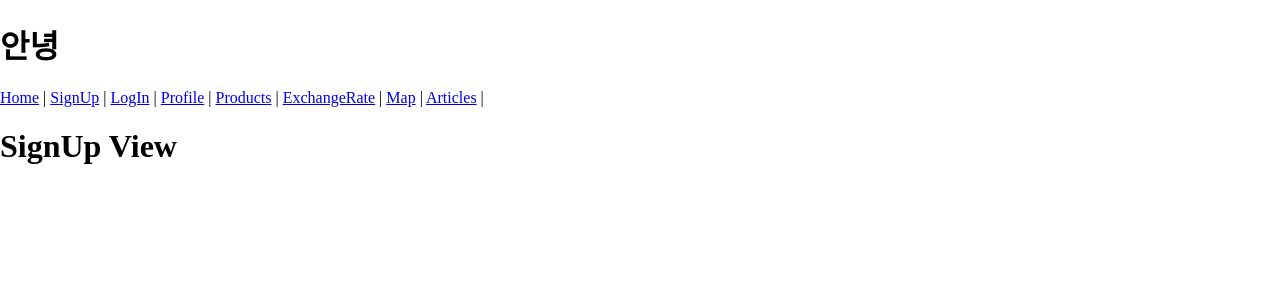
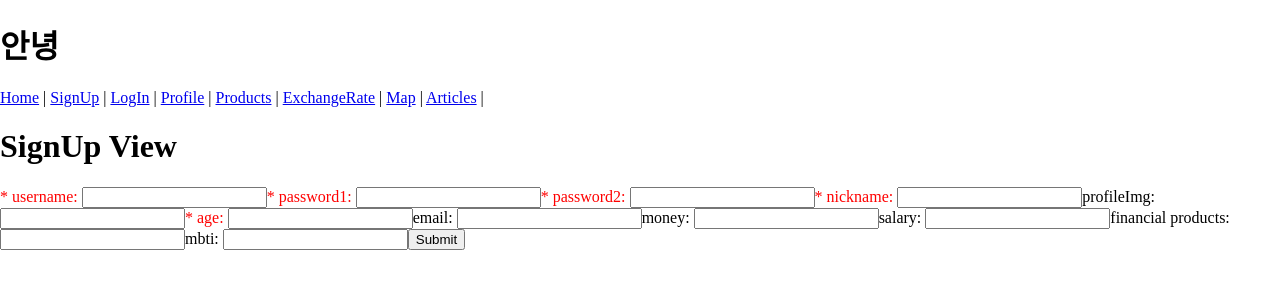
Before and after one commit to BuzzBucksBuddy/front-end, a Vue app in the folder front/: page /signup in a window 1280 px wide. Shown: the top 300 px of the page. Built offline with nearby package versions, Linux system fonts and the light colour scheme.

Commit message:
signup 미완

```diff
--- a/front/src/App.vue
+++ b/front/src/App.vue
@@ -1,5 +1,5 @@
 <template>
-  <div>
+  <div id="app">
     <h1>안녕</h1>
     <h3 v-if="loginStore.isLogin">로그인되어있음</h3>
     <nav>
@@ -19,8 +19,10 @@
 <script setup>
 import { RouterLink, RouterView } from 'vue-router'
 import { useLoginStore } from '@/stores/login'
+import { ref, onMounted } from 'vue'
 
 const loginStore = useLoginStore()
+
 
 </script>
 
--- a/front/src/views/ArticleUpdateView.vue
+++ b/front/src/components/ExchangeRateNews.vue
@@ -1,6 +1,6 @@
 <template>
   <div>
-    <h1>Article Update View</h1>
+    <h1>Exchange Rate News</h1>
   </div>
 </template>
 
--- a/front/src/router/index.js
+++ b/front/src/router/index.js
@@ -1,4 +1,5 @@
 import { createRouter, createWebHistory } from 'vue-router'
+import { useLoginStore } from '@/stores/login'
 import HomeView from '@/views/HomeView.vue'
 import SignUpView from '@/views/SignUpView.vue'
 import ProfileView from '@/views/ProfileView.vue'
@@ -78,4 +79,18 @@ const router = createRouter({
   ]
 })
 
+
+router.beforeEach((to, from) => {
+  const store = useLoginStore()
+  // if (to.name === 'ArticleView' && !store.isLogin) {
+  //   window.alert('로그인이 필요합니다.')
+  //   return {name: 'LogIn'}
+  // }
+  if ((to.name === 'SignUp' || to.name === 'LogIn') && (store.isLogin)) {
+    window.alert('이미 로그인 했습니다.')
+    return {name: 'Home'}
+  }
+})
+
+
 export default router
--- /dev/null
+++ b/front/src/stores/signup.js
@@ -0,0 +1,38 @@
+import { ref, computed } from 'vue'
+import { defineStore } from 'pinia'
+import { useRouter } from 'vue-router'
+import axios from 'axios'
+
+export const useSignupStore = defineStore('signup', () => {
+  const router = useRouter()
+  const API_URL = 'http://127.0.0.1:8000'
+
+  const signUp = function (payload) {
+    axios({
+      method: 'post',
+      url: `${API_URL}/dj-rest-auth/registration/`,
+      data: {
+        username: payload.username,
+        password1: payload.password1,
+        password2: payload.password2,
+        nickname: payload.nickname,
+        // profile_thumbnail: payload.profileImg,
+        age: payload.age,
+        // email: payload.email,
+        // money: payload.money,
+        // salary: payload.salary,
+        // financial_products: payload.financialProducts,
+        // mbti: payload.mbti,
+      }
+    })
+      .then((res) => {
+        console.log(res)
+      })
+      .catch((err) => {
+        console.log(err)
+      })
+  }
+
+
+  return { API_URL, signUp }
+}, { persist: true })
--- a/front/src/views/SignUpView.vue
+++ b/front/src/views/SignUpView.vue
@@ -1,10 +1,74 @@
 <template>
   <div>
     <h1>SignUp View</h1>
+    <form @submit.prevent="signUp">
+      <!--사용정보-->
+      <label for="username" style="color: red;">* username: </label>
+      <input type="text" id="username" v-model.trim="username">
+      <label for="password1" style="color: red;">* password1: </label>
+      <input type="text" id="password1" v-model.trim="password1">
+      <label for="password2" style="color: red;">* password2: </label>
+      <input type="text" id="password2" v-model.trim="password2">
+
+      <!--개인정보-->
+      <label for="nickname" style="color: red;">* nickname: </label>
+      <input type="text" id="nickname" v-model.trim="nickname">
+      <label for="profile-img">profileImg: </label>
+      <input type="text" id="profile-img" v-model.trim="profileImg">
+      <label for="age" style="color: red;">* age: </label>
+      <input type="text" id="age" v-model.trim="age">
+      <label for="email">email: </label>
+      <input type="text" id="email" v-model.trim="email">
+
+      <!--개인화 요소-->
+      <label for="money">money: </label>
+      <input type="text" id="money" v-model.trim="money">
+      <label for="salary">salary: </label>
+      <input type="text" id="salary" v-model.trim="salary">
+      <label for="financial-products">financial products: </label>
+      <input type="text" id="financial-products" v-model.trim="financialProducts">
+      <label for="mbti">mbti: </label>
+      <input type="text" id="mbti" v-model.trim="mbti">
+
+      <input type="submit">
+    </form>
+
   </div>
 </template>
 
 <script setup>
+import { ref } from 'vue'
+import { useSignupStore } from '@/stores/signup'
+
+const store = useSignupStore()
+const username = ref(null)
+const password1 = ref(null)
+const password2 = ref(null)
+const nickname = ref(null)
+const profileImg = ref(null)
+const age = ref(null)
+const email = ref(null)
+const money = ref(null)
+const salary = ref(null)
+const financialProducts = ref(null)
+const mbti = ref(null)
+
+const signUp = function () {
+  const payload = {
+    username: username.value,
+    password1: password1.value,
+    password2: password2.value,
+    nickname: nickname.value,
+    profileImg: profileImg.value,
+    age: age.value,
+    email: email.value,
+    money: money.value,
+    salary: salary.value,
+    financialProducts: financialProducts.value,
+    mbti: mbti.value,
+  }
+  store.signUp(payload)
+}
 
 </script>
 
```
